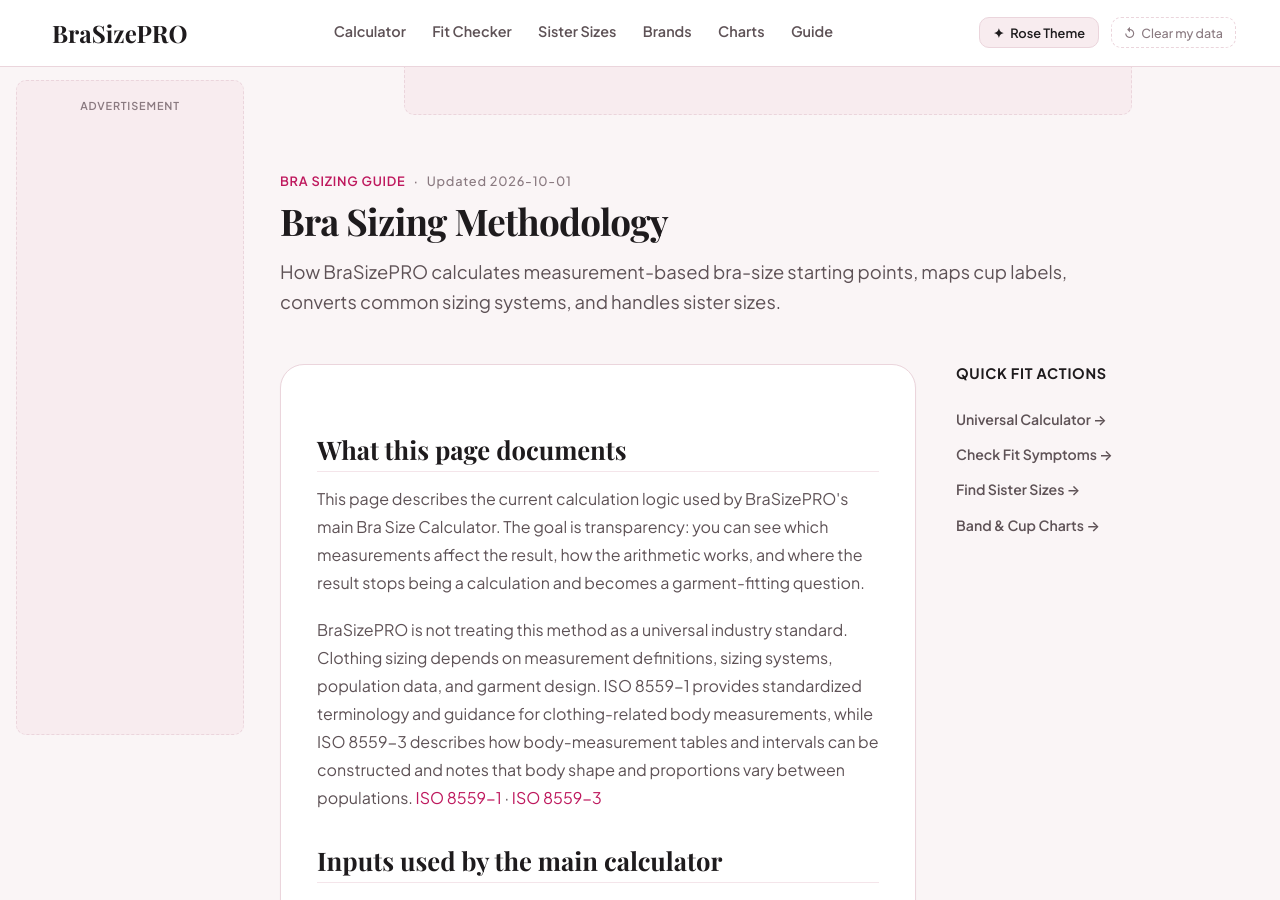
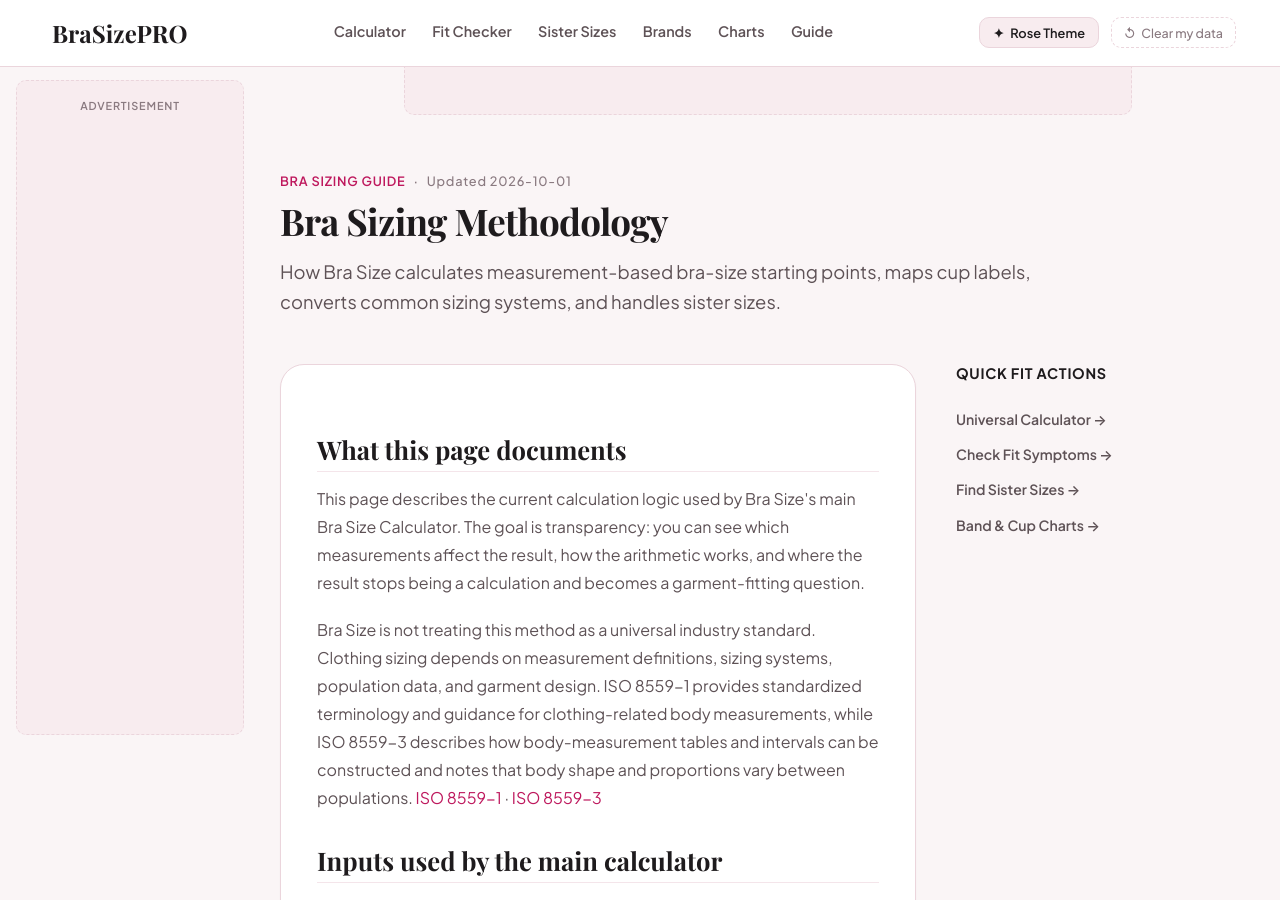
Before and after one commit to sharpedge74-cmyk/Bra-Size-Pro, a Jekyll site: the page built from bra-sizing-methodology.html, in a window 1280 px wide and 900 px high, scrolled down 194 px. Built offline with Jekyll 4.4.1, drawn with Linux system fonts in a browser that asks for light colours; some web fonts are replaced; some of the changed text lies outside the part shown.

Commit message:
Replace user-facing BraSizePRO text with Bra Size

```diff
--- a/bra-sizing-methodology.html
+++ b/bra-sizing-methodology.html
@@ -1,7 +1,7 @@
 ---
 layout: guide
 title: "Bra Sizing Methodology"
-description: "How BraSizePRO calculates measurement-based bra-size starting points, maps cup labels, converts common sizing systems, and handles sister sizes."
+description: "How Bra Size calculates measurement-based bra-size starting points, maps cup labels, converts common sizing systems, and handles sister sizes."
 permalink: /bra-sizing-methodology
 breadcrumb_label: "Sizing Methodology"
 last_reviewed: "2026-10-01"
@@ -11,7 +11,7 @@
   - '<a href="https://pubmed.ncbi.nlm.nih.gov/22397508/" rel="noopener">White & Scurr — Evaluation of professional bra fitting criteria for bra selection and fitting in the UK</a>'
   - '<a href="https://pubmed.ncbi.nlm.nih.gov/39623226/" rel="noopener">Moscarelli et al. — Understanding Variation in Bra Cup Sizing Among Leading Manufacturers</a>'
 faq:
-  - q: "Does BraSizePRO use the +4 method?"
+  - q: "Does Bra Size use the +4 method?"
     a: "No. The current calculator uses the entered snug underbust directly, rounds it to an even band value, and does not add four inches."
   - q: "How is the cup starting point calculated?"
     a: "The calculator subtracts snug underbust from standing bust, rounds the difference to the nearest whole inch, and uses that index in the selected sizing system's cup sequence."
@@ -20,9 +20,9 @@
 ---
 
 <h2>What this page documents</h2>
-<p>This page describes the current calculation logic used by BraSizePRO's main Bra Size Calculator. The goal is transparency: you can see which measurements affect the result, how the arithmetic works, and where the result stops being a calculation and becomes a garment-fitting question.</p>
+<p>This page describes the current calculation logic used by Bra Size's main Bra Size Calculator. The goal is transparency: you can see which measurements affect the result, how the arithmetic works, and where the result stops being a calculation and becomes a garment-fitting question.</p>
 
-<p>BraSizePRO is not treating this method as a universal industry standard. Clothing sizing depends on measurement definitions, sizing systems, population data, and garment design. ISO 8559-1 provides standardized terminology and guidance for clothing-related body measurements, while ISO 8559-3 describes how body-measurement tables and intervals can be constructed and notes that body shape and proportions vary between populations. <a href="https://www.iso.org/standard/61686.html" rel="noopener">ISO 8559-1</a> · <a href="https://www.iso.org/standard/67334.html" rel="noopener">ISO 8559-3</a></p>
+<p>Bra Size is not treating this method as a universal industry standard. Clothing sizing depends on measurement definitions, sizing systems, population data, and garment design. ISO 8559-1 provides standardized terminology and guidance for clothing-related body measurements, while ISO 8559-3 describes how body-measurement tables and intervals can be constructed and notes that body shape and proportions vary between populations. <a href="https://www.iso.org/standard/61686.html" rel="noopener">ISO 8559-1</a> · <a href="https://www.iso.org/standard/67334.html" rel="noopener">ISO 8559-3</a></p>
 
 <h2>Inputs used by the main calculator</h2>
 <table>
@@ -74,7 +74,7 @@
 
 <p>For example, a snug underbust of 32.2 inches becomes 32. A measurement of 31.2 inches rounds to 31 and then moves to the next even value, 32.</p>
 
-<p>The current accepted calculation range is 27 through 51 inches. The displayed band therefore runs from 28 through 50. This is a boundary of BraSizePRO's calculation model, not a claim that bodies outside this range cannot be fitted.</p>
+<p>The current accepted calculation range is 27 through 51 inches. The displayed band therefore runs from 28 through 50. This is a boundary of Bra Size's calculation model, not a claim that bodies outside this range cannot be fitted.</p>
 
 <h2>Step 2: Calculate the cup index</h2>
 <p>The cup calculation uses the difference between standing bust and snug underbust:</p>
@@ -126,7 +126,7 @@
 <p>That does not mean every 32D bra will fit the same way. The actual garment may differ in cup shape, wire geometry, stretch, depth, and grading. Research comparing bra-fitting criteria also demonstrates that different fitting approaches can produce different recommended sizes. <a href="https://pubmed.ncbi.nlm.nih.gov/22397508/" rel="noopener">White &amp; Scurr</a></p>
 
 <h2>International label mapping</h2>
-<p>After calculating the US/UK-style numeric band, BraSizePRO maps the band to common EU, AU, FR, IT, and JP reference values where a mapping is available. For the main calculator's displayed conversions, the shared band reference is:</p>
+<p>After calculating the US/UK-style numeric band, Bra Size maps the band to common EU, AU, FR, IT, and JP reference values where a mapping is available. For the main calculator's displayed conversions, the shared band reference is:</p>
 
 <table>
   <thead>
@@ -176,8 +176,8 @@
   <li>It does not replace the current size chart supplied by the manufacturer of the garment you are considering.</li>
 </ul>
 
-<h2>Why BraSizePRO documents the method</h2>
-<p>A calculator is more useful when its assumptions are visible. BraSizePRO therefore treats its result as a reproducible sizing reference: the same inputs and selected system produce the same result, and the calculation can be inspected rather than presented as a black-box recommendation.</p>
+<h2>Why Bra Size documents the method</h2>
+<p>A calculator is more useful when its assumptions are visible. Bra Size therefore treats its result as a reproducible sizing reference: the same inputs and selected system produce the same result, and the calculation can be inspected rather than presented as a black-box recommendation.</p>
 
 <p>This approach is also consistent with the broader reality of clothing sizing. ISO's clothing-sizing methodology recognizes that body shape and proportions differ across populations and that measurement tables are constructed for particular sizing purposes. The fitting literature likewise shows that different fitting criteria can lead to different recommendations. <a href="https://www.iso.org/standard/67334.html" rel="noopener">ISO 8559-3</a> · <a href="https://pubmed.ncbi.nlm.nih.gov/22397508/" rel="noopener">White &amp; Scurr</a></p>
 
```
